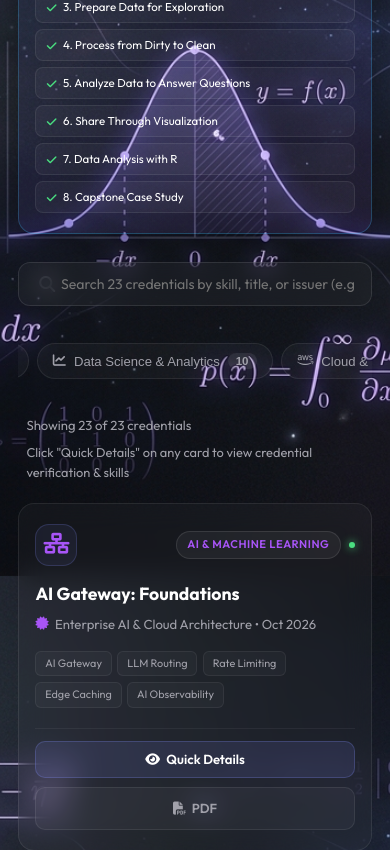
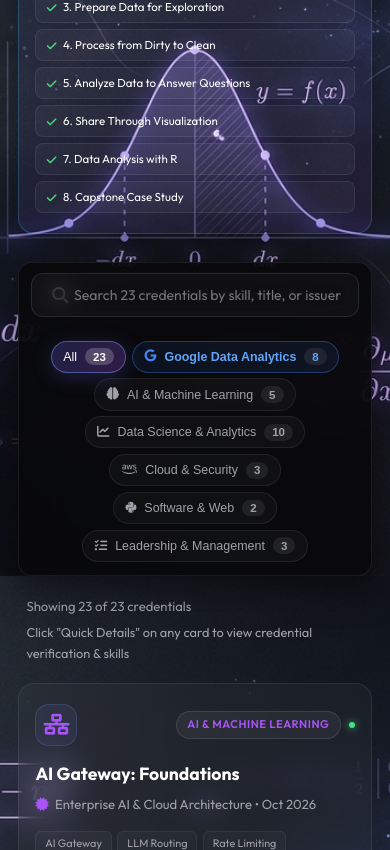
Before and after one commit to ShajahanImdaad53/Portfolio, a PHP site: page /certifications.html in a window 390 px wide. Shown: the part 1112-1962 px from the top of the page. Run offline with PHP 8.4, Linux system fonts and the light colour scheme.

Commit message:
Fix category filter visibility: enable sticky header and multi-row wrap layout

```diff
--- a/certifications.html
+++ b/certifications.html
@@ -128,8 +128,8 @@
         </div>
       </div>
 
-      <!-- Controls: Search & Category Filters -->
-      <div class="certs-controls reveal">
+      <!-- Controls: Search & Category Filters (Sticky to stay visible while scrolling) -->
+      <div class="certs-controls sticky-certs-nav">
         <!-- Search Input -->
         <div class="certs-search-bar">
           <i class="fas fa-search search-icon"></i>
--- a/index.html
+++ b/index.html
@@ -442,8 +442,8 @@
         </div>
       </div>
 
-      <!-- Controls: Search & Category Filters -->
-      <div class="certs-controls reveal">
+      <!-- Controls: Search & Category Filters (Sticky to stay visible while scrolling) -->
+      <div class="certs-controls sticky-certs-nav">
         <!-- Search Input -->
         <div class="certs-search-bar">
           <i class="fas fa-search search-icon"></i>
--- a/script.js
+++ b/script.js
@@ -677,14 +677,6 @@ function initCertificationsEngine() {
       btn.classList.add('active');
       activeCategory = btn.dataset.category || 'all';
       renderCertificates();
-
-      // On mobile viewports, smoothly scroll to results if clicked
-      if (window.innerWidth <= 820) {
-        const resultsBar = document.getElementById('certs-results-count') || container;
-        if (resultsBar) {
-          resultsBar.scrollIntoView({ behavior: 'smooth', block: 'nearest' });
-        }
-      }
     });
   });
 
--- a/style.css
+++ b/style.css
@@ -1404,27 +1404,30 @@ body.light-mode .form-group textarea:focus {
     justify-content: flex-start;
   }
 
-  /* Horizontal Filter Pills Container on Mobile */
+  /* Sticky & Wrapped Filter Pills Container on Mobile */
+  .certs-controls.sticky-certs-nav {
+    top: 56px;
+    padding: 0.65rem 0.75rem;
+    border-radius: 14px;
+    gap: 0.65rem;
+    margin-bottom: 1.25rem;
+  }
+
   .certs-filter-tabs {
     display: flex;
-    gap: 0.5rem;
-    overflow-x: auto;
-    -webkit-overflow-scrolling: touch;
-    padding: 0.5rem 0.25rem 0.75rem 0.25rem;
-    justify-content: flex-start;
-    scrollbar-width: none;
+    flex-wrap: wrap;
+    gap: 0.35rem;
+    justify-content: center;
+    overflow-x: visible;
     width: 100%;
-  }
-
-  .certs-filter-tabs::-webkit-scrollbar {
-    display: none;
+    padding: 0.15rem 0;
   }
 
   .filter-pill {
     white-space: nowrap;
-    flex-shrink: 0;
-    font-size: 0.82rem;
-    padding: 0.55rem 0.95rem;
+    flex: 0 1 auto;
+    font-size: 0.78rem;
+    padding: 0.42rem 0.72rem;
   }
 
   .certs-results-bar {
@@ -2018,6 +2021,29 @@ body.light-mode .cert-modal-close {
   display: flex;
   flex-direction: column;
   gap: 1.25rem;
+}
+
+/* Sticky Certifications Controls to keep categories visible during scroll */
+.certs-controls.sticky-certs-nav {
+  position: -webkit-sticky;
+  position: sticky;
+  top: 72px;
+  z-index: 95;
+  background: rgba(9, 9, 11, 0.88);
+  backdrop-filter: blur(25px);
+  -webkit-backdrop-filter: blur(25px);
+  border: 1px solid var(--glass-border);
+  border-radius: 20px;
+  padding: 0.9rem 1.2rem;
+  box-shadow: 0 12px 35px rgba(0, 0, 0, 0.5);
+  margin-bottom: 2rem;
+  transition: all 0.3s ease;
+}
+
+body.light-mode .certs-controls.sticky-certs-nav {
+  background: rgba(255, 255, 255, 0.94);
+  border: 1px solid rgba(0, 0, 0, 0.08);
+  box-shadow: 0 10px 30px rgba(0, 0, 0, 0.08);
 }
 
 .certs-search-bar {
@@ -2942,14 +2968,18 @@ body.light-mode .cert-modal-close {
     white-space: normal;
   }
 
-  /* Certifications Controls Mobile (Horizontal Scroll Filter Tabs) */
-  .certs-controls {
-    margin-bottom: 1.5rem;
+  /* Certifications Controls Mobile (Sticky & Wrapped Category Filter Tabs) */
+  .certs-controls.sticky-certs-nav {
+    top: 56px;
+    padding: 0.65rem 0.75rem;
+    border-radius: 14px;
+    gap: 0.65rem;
+    margin-bottom: 1.25rem;
   }
 
   .certs-search-bar {
     width: 100%;
-    margin-bottom: 0.85rem;
+    margin-bottom: 0.65rem;
   }
 
   .certs-search-input {
@@ -2960,30 +2990,18 @@ body.light-mode .cert-modal-close {
 
   .certs-filter-tabs {
     display: flex;
-    flex-wrap: nowrap;
-    overflow-x: auto;
-    -webkit-overflow-scrolling: touch;
-    scroll-behavior: smooth;
-    padding: 0.2rem 0.2rem 0.75rem 0.2rem;
-    gap: 0.5rem;
-    scrollbar-width: thin;
-    scrollbar-color: rgba(129, 140, 248, 0.4) transparent;
-  }
-
-  .certs-filter-tabs::-webkit-scrollbar {
-    height: 4px;
-  }
-
-  .certs-filter-tabs::-webkit-scrollbar-thumb {
-    background: rgba(129, 140, 248, 0.4);
-    border-radius: 4px;
+    flex-wrap: wrap;
+    overflow-x: visible;
+    padding: 0.15rem 0;
+    gap: 0.35rem;
+    justify-content: center;
   }
 
   .filter-pill {
     white-space: nowrap;
-    flex-shrink: 0;
-    padding: 0.55rem 0.95rem;
-    font-size: 0.82rem;
+    flex: 0 1 auto;
+    padding: 0.42rem 0.72rem;
+    font-size: 0.78rem;
     border-radius: 50px;
   }
 
```
